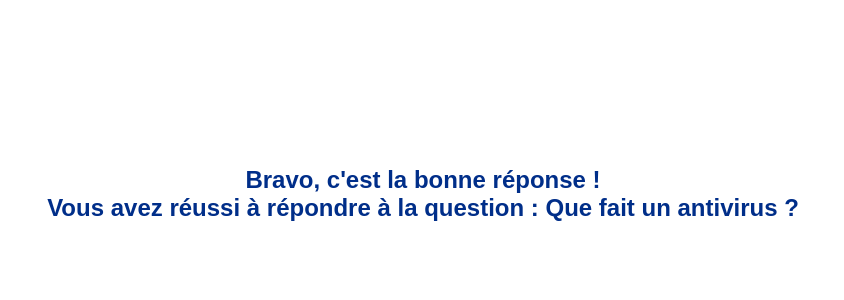
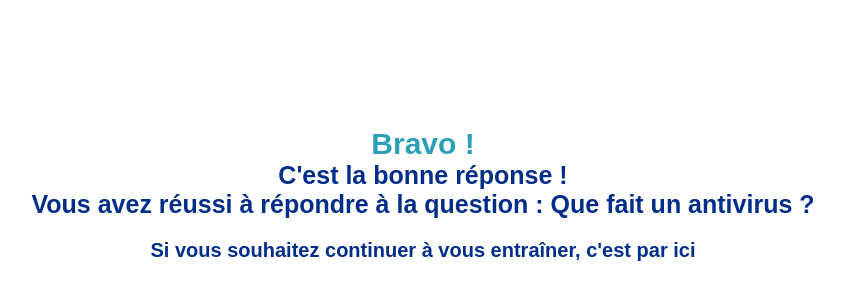
Before and after one commit to claireexaperf/R-ponses-quiz-newsletter, a plain HTML site: page index.html in a window 1280 px wide. Shown: the part 214-514 px from the top of the page, without its empty margins (217-1061 px from the left). Drawn offline with Linux system fonts and the light colour scheme.

Commit message:
Update index.html

```diff
--- a/index.html
+++ b/index.html
@@ -13,18 +13,32 @@
             height: 100vh;
             text-align: center;
             font-family: Arial, sans-serif;
+            flex-direction: column;
         }
         .message {
+            font-weight: bold;
+        }
+        .message .bravo {
+            color: #2ea0b6;
+            font-size: 30px;
+        }
+        .message .texte {
             color: #002e89;
-            font-size: 24px;
-            font-weight: bold;
+            font-size: 25px;
+        }
+        .message .quiz {
+            color: #002e89;
+            font-size: 20px;
+            margin-top: 20px;
         }
     </style>
 </head>
 <body>
     <div class="message">
-        Bravo, c'est la bonne réponse !<br>
-        Vous avez réussi à répondre à la question : Que fait un antivirus ?
+        <div class="bravo">Bravo !</div>
+        <div class="texte">C'est la bonne réponse !</div>
+        <div class="texte">Vous avez réussi à répondre à la question : Que fait un antivirus ?</div>
+        <div class="quiz">Si vous souhaitez continuer à vous entraîner, c'est par <a href="https://quizcyber.42web.io/" target="_blank" style="color: #002e89; text-decoration: none;">ici</a></div>
     </div>
 </body>
 </html>
```
